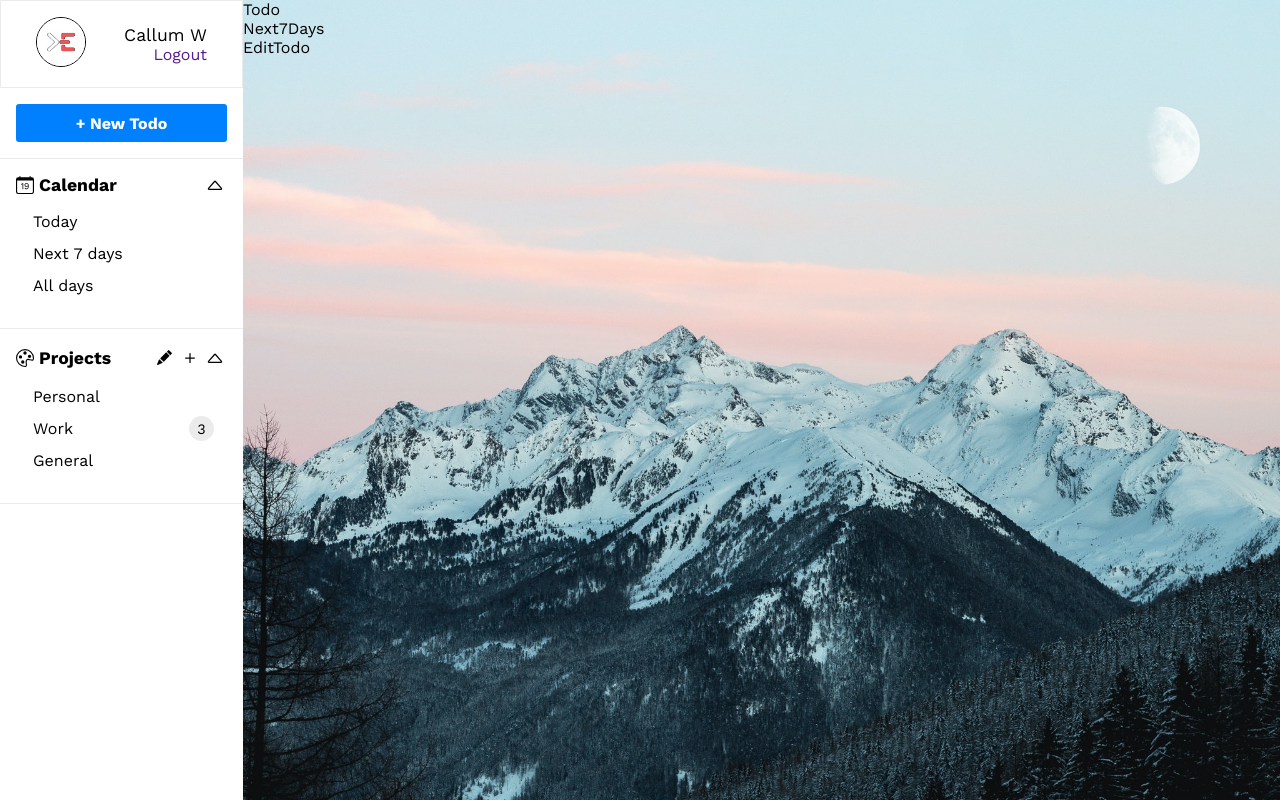
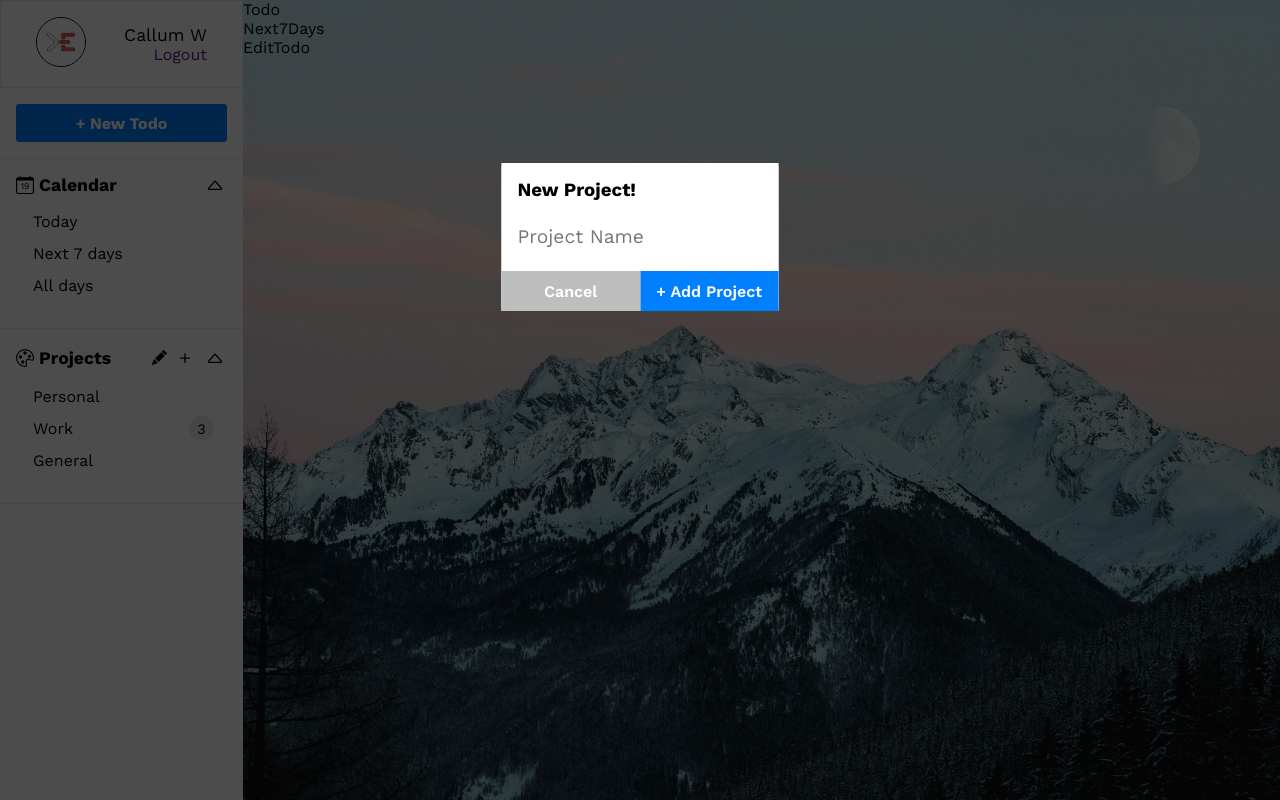
Before and after one commit to FJTDL/Todoapp_challenge, a React (Create React App) app: page / in a window 1280 px wide. Both pictures are taken after a click on the element 189 px from the left and 357 px from the top of the page. Built offline with nearby package versions, Linux system fonts and the light colour scheme.

Commit message:
Add new Project and rename project component

```diff
--- a/src/App.css
+++ b/src/App.css
@@ -65,7 +65,8 @@
   left: 0;
   width: 100vw;
   height: 100vh;
-  background: rgba(0,0,0,0.7)
+  background: rgba(0,0,0,0.7);
+  z-index: 99;
 }
 
 .Modal .container {
@@ -356,3 +357,58 @@
 .Project .btns .edit-delete span.delete:hover {
   background: #ffacac;
 }
+
+/* AddNewProject */
+
+.AddNewProject .add-button span {
+  margin-right: 5px;
+}
+
+/* ProjectForm */
+.ProjectForm {
+  background-color: white;
+  padding: 1rem;
+  border-radius: 4px;
+  position: relative;
+  padding-bottom: 40px;
+}
+
+.ProjectForm input {
+  width: 100%;
+  height: 40px;
+  margin: 15px 0px;
+  border: none;
+  font-size: 1.2rem;
+}
+
+.ProjectForm input:focus {
+  outline: none;
+  border-bottom: 1px solid #0080ff;
+}
+
+.ProjectForm button {
+  position: absolute;
+  bottom: 0;
+  height: 40px;
+  width: 50%;
+  border: none;
+  color: white;
+  font-size: 1rem;
+  font-weight: 600;
+  cursor: pointer;
+  transition: filter 300ms ease-in-out;
+}
+
+.ProjectForm button.cancel {
+  left: 0;
+  background-color: #bebebe;
+}
+
+.ProjectForm button.confirm {
+  right: 0;
+  background: #0080ff;
+}
+
+.ProjectForm button:hover {
+  filter: brightness(1.1);
+}
--- a/src/components/AddNewProject.js
+++ b/src/components/AddNewProject.js
@@ -1,14 +1,32 @@
-import React from 'react'
+import React, {useState} from 'react';
+import Modal from './Modal';
+import ProjectForm from './ProjectForm';
 import {Plus} from 'react-bootstrap-icons';
 
 function AddNewProject() {
+    const [showModal, setShowModal] = useState(false);
+    const [projectName, setProjectName] = useState('');
+
+    function handleSubmit(e){
+
+    }
     return (
         <div className="AddNewProject">
             <div className="add-button">
-                <span>
+                <span onClick={() => setShowModal(true)}>
                     <Plus size="20" />
                 </span>
             </div>
+            <Modal showModal={showModal} setShowModal={setShowModal}>
+                <ProjectForm
+                    handleSubmit={handleSubmit}
+                    heading='New Project!'
+                    value={projectName}
+                    setValue={setProjectName}
+                    setShowModal={setShowModal}
+                    confirmButtonText='+ Add Project'
+                />
+            </Modal>
         </div>
 
     )
--- a/src/components/Project.js
+++ b/src/components/Project.js
@@ -1,8 +1,12 @@
-import React from 'react';
+import React, {useState} from 'react';
 import RenameProject from './RenameProject';
+import Modal from './Modal';
 import {Pencil, XCircle} from 'react-bootstrap-icons';
 
+
 function Project({project, edit}) {
+    const [showModal, setShowModal] = useState(false);
+
     return (
         <div className="Project">
             <div className="name">
@@ -12,7 +16,10 @@
                 {
                     edit ?
                     <div className="edit-delete">
-                        <span className="edit">
+                        <span
+                            className="edit"
+                            onClick={ () => setShowModal(true)}
+                        >
                             <Pencil size="13" />
                         </span>
                         <span className="delete">
@@ -28,6 +35,9 @@
                     </div>
                 }
             </div>
+            <Modal showModal={showModal} setShowModal={setShowModal}>
+                <RenameProject project={project} setShowModal={setShowModal}/>
+            </Modal>
         </div>
 
     )
--- /dev/null
+++ b/src/components/ProjectForm.js
@@ -0,0 +1,24 @@
+import React from 'react';
+
+function ProjectForm({handleSubmit, heading, value, setValue, setShowModal, confirmButtonText}) {
+    return (
+        <form className="ProjectForm" onSubmit={handleSubmit}>
+            <h3>{heading}</h3>
+            <input
+                value={value}
+                onChange={(e) => setValue(e.target.value)}
+                type='text'
+                placeholder="Project Name"
+                autofocus
+            />
+            <button className="cancel" role="button" onClick={() => setShowModal(false)}>
+                Cancel
+            </button>
+            <button className="confirm">
+                {confirmButtonText}
+            </button>
+        </form>
+    )
+}
+
+export default ProjectForm;
--- a/src/components/RenameProject.js
+++ b/src/components/RenameProject.js
@@ -1,9 +1,23 @@
-import React from 'react'
+import React, {useState} from 'react';
+import ProjectForm from './ProjectForm'
 
-function RenameProject() {
+function RenameProject(project, setShowModal) {
+    const [newProjectName, setNewProjectName] = useState(project.name);
+
+    function handleSubmit(e) {
+
+    }
+
     return (
         <div className="RenameProject">
-            RenameProject
+            <ProjectForm
+                    handleSubmit={handleSubmit}
+                    heading='Edit Project'
+                    value={newProjectName}
+                    setValue={setNewProjectName}
+                    setShowModal={setShowModal}
+                    confirmButtonText='Confirm'
+                />
         </div>
 
     )
```
